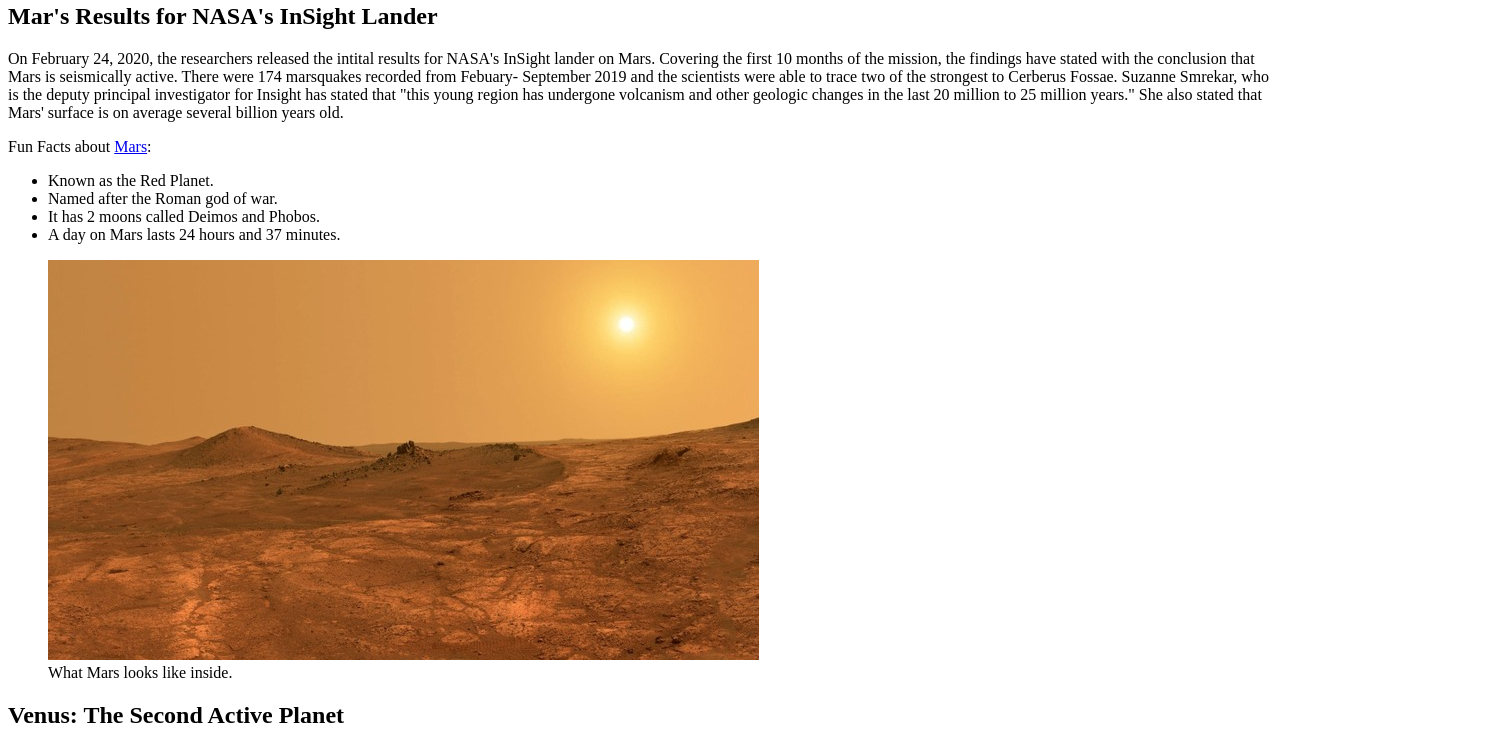
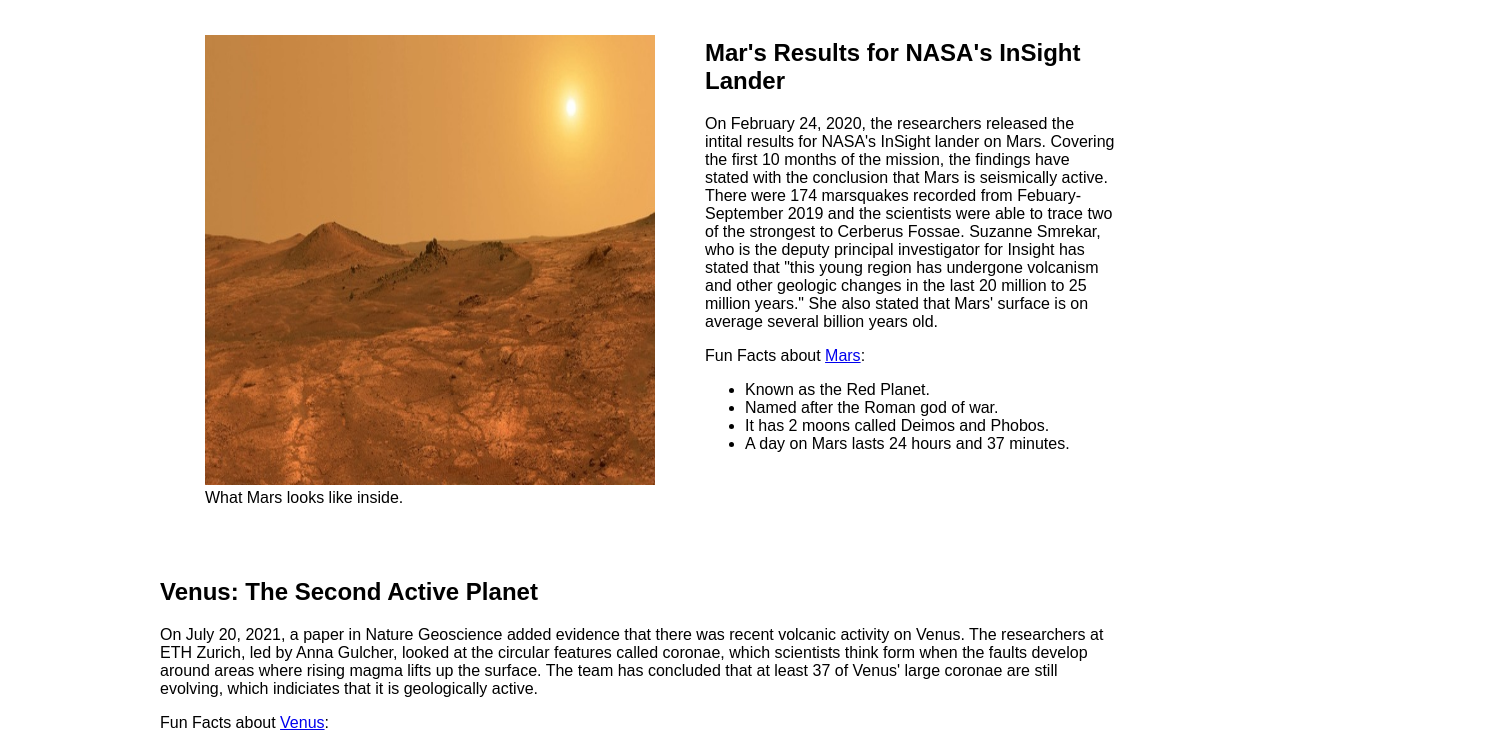
Before and after one commit to amywong24/astronomy-story, a plain HTML site: page index.html in a window 1280 px wide. Shown: the part 448-1193 px from the top of the page, 1508 px wide, since content can reach past the window. Drawn offline with Linux system fonts and the light colour scheme.

Commit message:
Add files via upload

```diff
--- a/index.html
+++ b/index.html
@@ -4,6 +4,7 @@
 <head>
     <meta charset="UTF-8">
     <title>Amy's Space Exploration & Astronomy Story</title>
+    <link rel="stylesheet" href="styles.css">
 </head>
 
 <body>
@@ -20,8 +21,16 @@
     </header>
 
     <main>
-        <section id="mars">
-            <article>
+        <section id="mars" class="container">
+            <article class="story-row">
+                <div class="story-col">
+                    <figure>
+                        <img src="img/mars-surface_711x400.jpeg" title="Mars"
+                            alt="A view of what Mars looks like from the surface">
+                        <figcaption>What Mars looks like inside.</figcaption>
+                    </figure>
+                </div>
+                <div class="story-col">
                     <h2>Mar's Results for NASA's InSight Lander</h2>
                     <p>On February 24, 2020, the researchers released the intital results for
                         NASA's InSight lander on Mars. Covering the first 10 months of the
@@ -44,15 +53,11 @@
                         <li>A day on Mars lasts 24 hours and 37 minutes.</li>
                     </ul>
                     </p>
-                <figure>
-                    <img src="img/mars-surface_711x400.jpeg" title="Mars"
-                        alt="A view of what Mars looks like from the surface">
-                    <figcaption>What Mars looks like inside.</figcaption>
-                </figure>
+                </div>
             </article>
         </section>
 
-        <section id="venus">
+        <section id="venus" class="container">
             <article>
                 <h2>Venus: The Second Active Planet</h2>
                 <p>On July 20, 2021, a paper in Nature Geoscience added evidence that there was
@@ -93,7 +98,7 @@
 
     <aside>
         <h2>Thoughts on this story?</h2>
-        <form action="https://api.sheetmonkey.io/form/v4PxP7wnWCyZb1TDQur9tU" method="post">
+        <form action="https://api.sheetmonkey.io/form/v4PxP7wnWCyZb1TDQur9tU" method="post" id="experience-form">
             <label for="name">Name: </label>
             <input type="text" name="name" id="name" required placeholder="Type your name"><br><br>
             <label for="email">Email address: </label>
--- /dev/null
+++ b/styles.css
@@ -0,0 +1,40 @@
+body {
+    font-family: sans-serif;
+}
+
+h1, footer {
+    text-align: center;
+}
+
+header img {
+    width: 2000px;
+    height: 300px;
+    max-width: 100%;
+}
+
+#experience-form textarea {
+    width: 100%;
+}
+
+.container {
+    max-width: 960px;
+    margin: 0 auto 50px auto;
+}
+
+.story-row {
+    display: flex;
+    margin-bottom: 10px;
+}
+
+.story-col {
+    padding: 5px;
+}
+
+.story-col img {
+    width: 450px;
+    height: 450px;
+}
+
+#news {
+    display: flex;
+}
```
Lines whose indentation alone changed are shown as unchanged.
